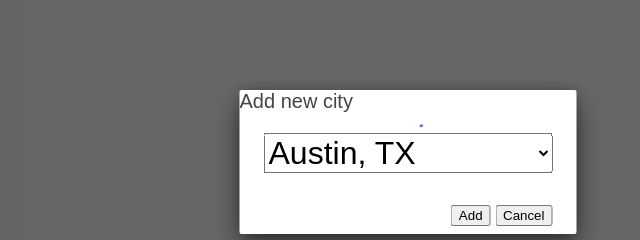
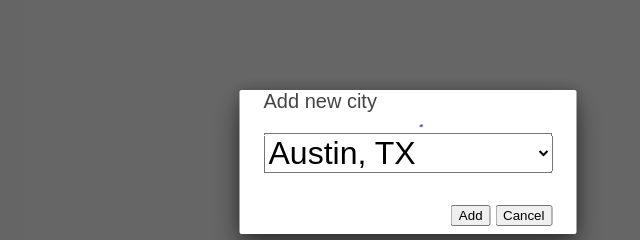
Before and after one commit to Gopikrishna19/progressive-weather, a plain HTML site: page index.html in a window 1280 px wide. Both pictures are taken after a click on the button 1236 px from the left and 28 px from the top of the page. Shown: the part 268-508 px from the top of the page, 232-872 px from the left. Drawn offline with Linux system fonts and the light colour scheme.

Commit message:
Add styles for dialog label

```diff
--- a/index.css
+++ b/index.css
@@ -150,7 +150,8 @@ main {
   transition: transform 0.333s cubic-bezier(0, 0, 0.21, 1) 0.05s;
 }
 
-.dialog > div {
+.dialog > div,
+.dialog > label {
   padding-left: 24px;
   padding-right: 24px;
 }
```
